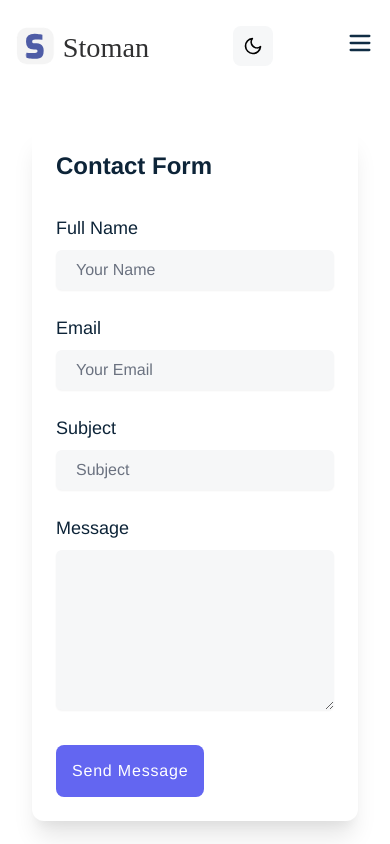
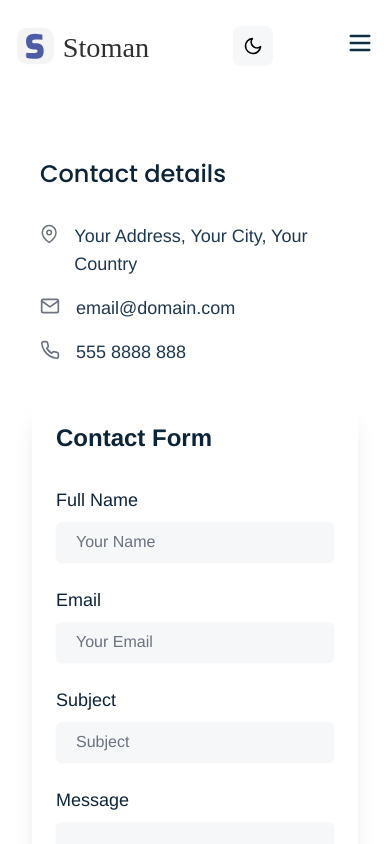
Before and after one commit to velvettouch1004/vuejs-tailwindcss-portfolio, a Vue app: page /contact in a window 390 px wide. Shown: the top 844 px of the page. Built offline with nearby package versions, Linux system fonts and the light colour scheme; what vue-backtotop would draw is missing.

Commit message:
Contact ui updates

```diff
--- a/src/components/AppBanner.vue
+++ b/src/components/AppBanner.vue
@@ -4,14 +4,14 @@
 		class="flex flex-col sm:justify-between items-center sm:flex-row mt-12 sm:mt-10"
 	>
 		<!-- Banner left contents -->
-		<div class="w-full sm:w-1/3 text-left">
+		<div class="w-full md:w-1/3 text-left">
 			<h1
-				class="text-3xl sm:text-4xl xl:text-5xl text-center sm:text-left font-semibold text-ternary-dark dark:text-primary-light uppercase"
+				class="text-3xl md:text-4xl xl:text-5xl text-center sm:text-left font-semibold text-ternary-dark dark:text-primary-light uppercase"
 			>
 				Hi, Iam Stoman
 			</h1>
 			<p
-				class="mt-4 text-2xml sm:text-3xl xl:text-4xl text-center sm:text-left font-semibold leading-none text-gray-400"
+				class="mt-4 text-xl md:text-2xl xl:text-4xl text-center sm:text-left font-semibold leading-none text-gray-400"
 			>
 				A Full-Stack Developer & Design Enthusiast
 			</p>
@@ -32,7 +32,7 @@
 		</div>
 
 		<!-- Banner right illustration -->
-		<div class="w-full sm:w-2/3 text-right float-right">
+		<div class="w-full md:w-2/3 text-right float-right">
 			<img
 				v-if="theme === 'light'"
 				src="@/assets/images/developer.svg"
--- a/src/components/ContactDetails.vue
+++ b/src/components/ContactDetails.vue
@@ -1,6 +1,6 @@
 <template>
 	<!-- Contact details -->
-	<div class="w-full sm:w-1/2">
+	<div class="w-full md:w-1/2">
 		<div class="text-left max-w-xl px-6">
 			<h2
 				class="text-2xl text-primary-dark dark:text-primary-light font-semibold mt-12 mb-8"
--- a/src/components/ContactForm.vue
+++ b/src/components/ContactForm.vue
@@ -1,6 +1,6 @@
 <template>
 	<!-- Contact form -->
-	<div class="w-full sm:w-1/2">
+	<div class="w-full md:w-1/2">
 		<div class="leading-loose">
 			<form
 				class="max-w-xl m-4 p-6 sm:p-10 bg-secondary-light dark:bg-secondary-dark rounded-xl shadow-xl text-left"
--- a/src/views/Contact.vue
+++ b/src/views/Contact.vue
@@ -1,5 +1,7 @@
 <template>
-	<div class="container mx-auto sm:flex py-5 sm:py-10 mt-5 sm:mt-10">
+	<div
+		class="container mx-auto flex flex-col-reverse md:flex-row py-5 md:py-10 md:mt-10"
+	>
 		<!-- Contact form -->
 		<ContactForm />
 
```
